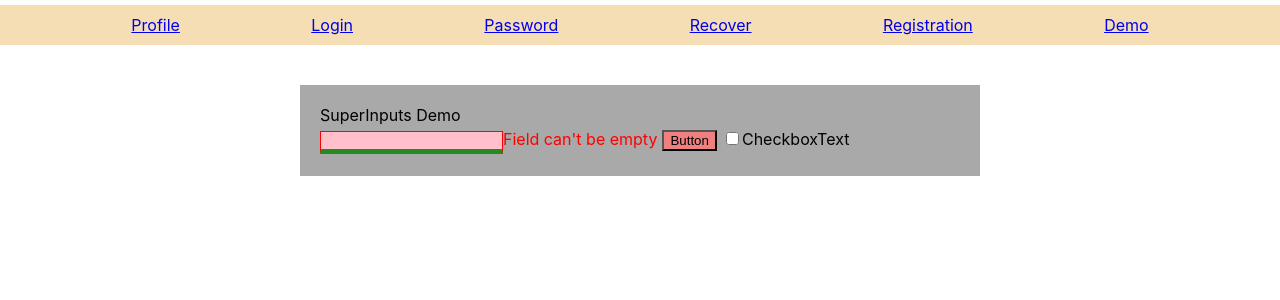
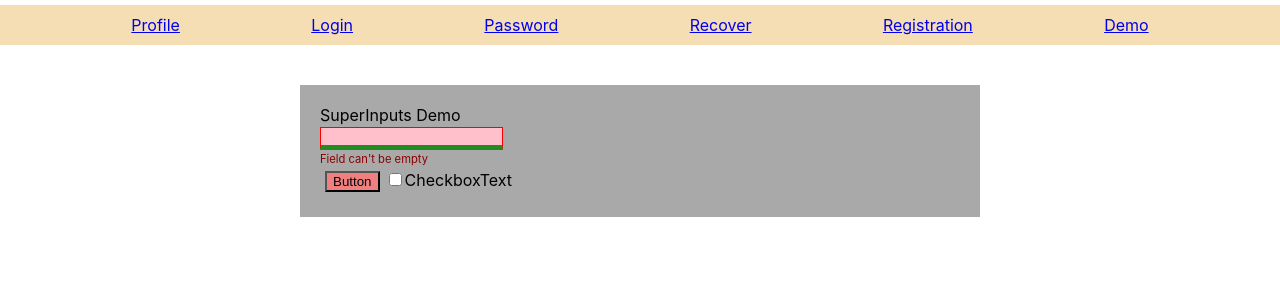
Before and after one commit to ultrwave/friday_project, a React (Create React App) app: page /#/demo in a window 1280 px wide. Shown: the top 300 px of the page. Built offline with nearby package versions, Linux system fonts and the light colour scheme.

Commit message:
SuperInputText: added title and made some improvements in layout

```diff
--- a/src/common/SuperInputText/SuperInputText.module.css
+++ b/src/common/SuperInputText/SuperInputText.module.css
@@ -1,12 +1,36 @@
+.inputItem{
+  margin: 0;
+}
 .superInput {
-  border: 2px solid black;
+  border: 1px solid black;
+  margin-bottom: 0 !important;
+  margin-left: 0 !important;
 }
 
 .errorInput {
   border: 1px solid red;
   background: pink;
+  margin-bottom: 0 !important;
+  margin-left: 0 !important;
+
 }
 
 .error {
-  color: red;
+  color: darkred;
+  font-size: 0.7em;
+  margin: 0 !important;
 }
+
+.inputErrorMessageArea{
+  margin-top: 0 !important;
+  line-height: 0.9em;
+  height: 1em;
+}
+
+.title {
+  color: black;
+  font-size: 0.8em;
+  /*margin-bottom: 0;*/
+  /*margin-left: 0;*/
+  margin: 8px 0 0 0 !important;
+}
--- a/src/common/SuperInputText/SuperInputText.tsx
+++ b/src/common/SuperInputText/SuperInputText.tsx
@@ -31,7 +31,7 @@ const SuperInputText: React.FC<SuperInputTextPropsType> = ({
   error,
   className,
   spanClassName,
-
+  title,
   ...restProps // все остальные пропсы попадут в объект restProps
 }) => {
   const onChangeCallback = (e: ChangeEvent<HTMLInputElement>) => {
@@ -53,7 +53,8 @@ const SuperInputText: React.FC<SuperInputTextPropsType> = ({
   } ${className}`; // need to fix with (?:) and s.superInput
 
   return (
-    <>
+    <div className={s.inputItem}>
+      {title && <div className={s.title}>{title}</div>}
       <input
         type={"text"}
         onChange={onChangeCallback}
@@ -61,8 +62,10 @@ const SuperInputText: React.FC<SuperInputTextPropsType> = ({
         className={finalInputClassName}
         {...restProps} // отдаём инпуту остальные пропсы если они есть (value например там внутри)
       />
+      <div className={s.inputErrorMessageArea}>
       {error && <span className={finalSpanClassName}>{error}</span>}
-    </>
+        </div>
+    </div>
   );
 };
 
```
